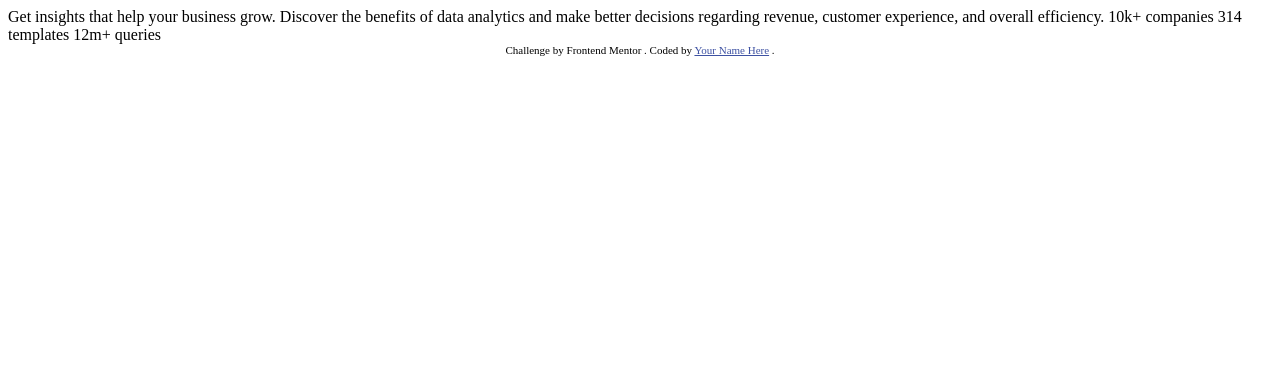
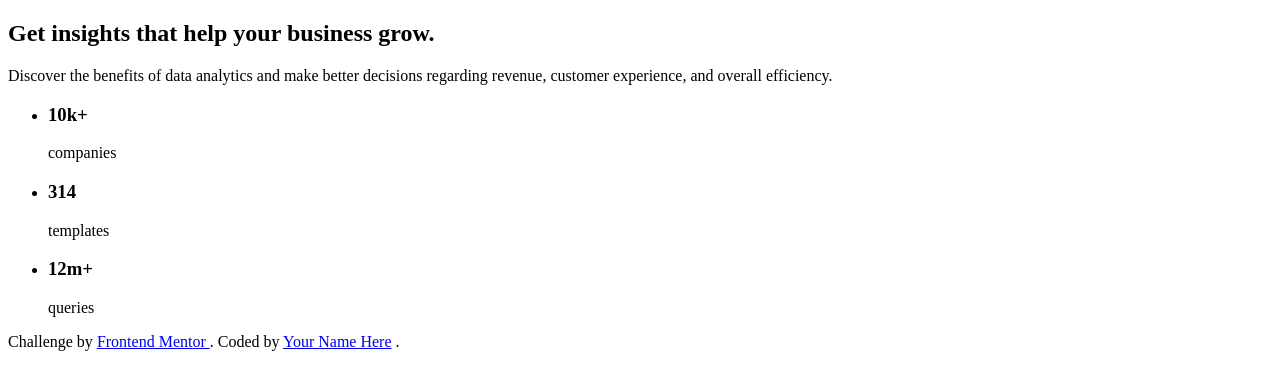
Before and after one commit to axelvc/frontend-mentor, a website: page stats-preview-card-component/index.html in a window 1280 px wide. Drawn offline with Linux system fonts and the light colour scheme.

Commit message:
feat(proyect 2): add html structure

```diff
--- a/stats-preview-card-component/index.html
+++ b/stats-preview-card-component/index.html
@@ -4,41 +4,48 @@
     <meta charset="UTF-8" />
     <meta name="viewport" content="width=device-width, initial-scale=1.0" />
     <!-- displays site properly based on user's device -->
-
     <link
       rel="icon"
       type="image/png"
       sizes="32x32"
       href="./images/favicon-32x32.png"
     />
-
     <title>Frontend Mentor | Stats preview card component</title>
-
-    <!-- Feel free to remove these styles or customise in your own stylesheet 👍 -->
-    <style>
-      .attribution {
-        font-size: 11px;
-        text-align: center;
-      }
-
-      .attribution a {
-        color: hsl(228, 45%, 44%);
-      }
-    </style>
   </head>
   <body>
-    Get insights that help your business grow. Discover the benefits of data
-    analytics and make better decisions regarding revenue, customer experience,
-    and overall efficiency. 10k+ companies 314 templates 12m+ queries
+    <article>
+      <h2>Get insights that help your business grow.</h2>
+      <p>
+        Discover the benefits of data analytics and make better decisions
+        regarding revenue, customer experience, and overall efficiency.
+      </p>
 
-    <div class="attribution">
+      <section>
+        <ul>
+          <li>
+            <h3>10k+</h3>
+            <span>companies</span>
+          </li>
+          <li>
+            <h3>314</h3>
+            <span>templates</span>
+          </li>
+          <li>
+            <h3>12m+</h3>
+            <span>queries</span>
+          </li>
+        </ul>
+      </section>
+    </article>
+
+    <footer>
       Challenge by
-      <a href="https://www.frontendmentor.io?ref=challenge" target="_blank"></a>
+      <a href="https://www.frontendmentor.io?ref=challenge" target="_blank">
         Frontend Mentor
       </a>
       . Coded by
       <a href="#">Your Name Here</a>
       .
-    </div>
+    </footer>
   </body>
 </html>
```
